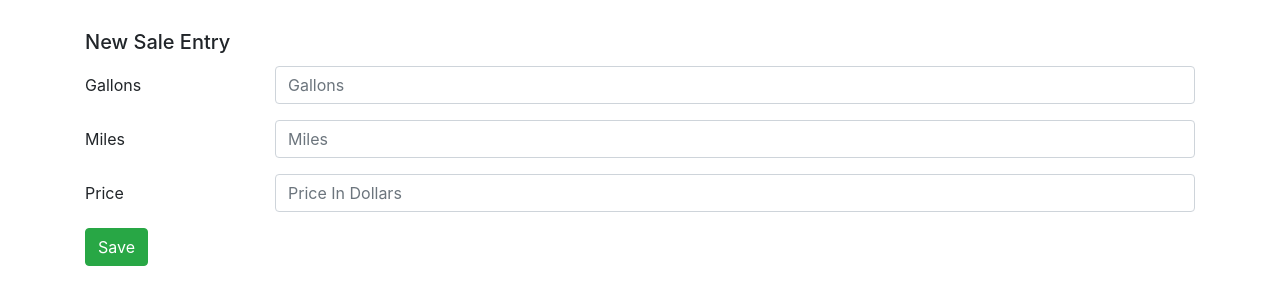
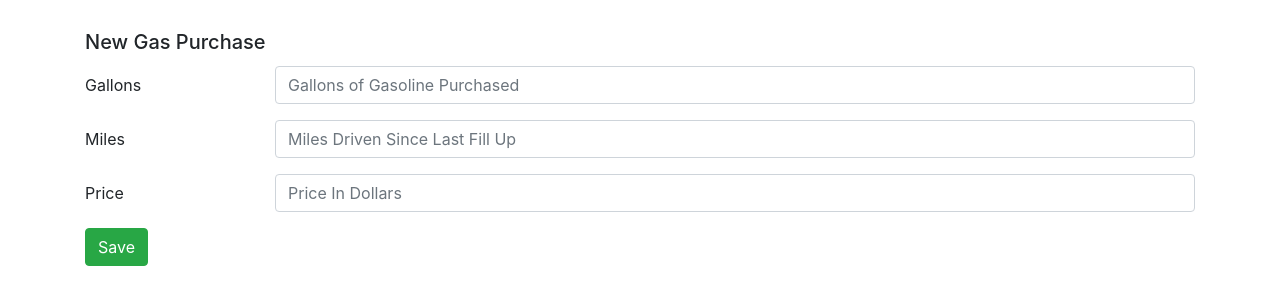
Before and after one commit to ajd33/IS601Fall2020FinalTeamProject, a Flask app: page /mileage/new in a window 1280 px wide. Shown: the part 56-361 px from the top of the page. Run offline with Flask 2, Linux system fonts and the light colour scheme; some libraries are stand-ins or nearby versions.

Commit message:
bugfix: minor verbage changes

```diff
--- a/app/templates/new.html
+++ b/app/templates/new.html
@@ -1,21 +1,21 @@
 {% extends "base.html" %}
 {% block content %}
 
-<h5 class="card-title" style="margin-top: 30px">New Sale Entry</h5>
+<h5 class="card-title" style="margin-top: 30px">New Gas Purchase</h5>
 
 <form action="/mileage/new" method="post">
 
   <div class="form-group row">
     <label for="Gallons" class="col-sm-2 col-form-label">Gallons</label>
     <div class="col-sm-10">
-      <input type="text" class="form-control" id="Gallons" name="Gallons" placeholder="Gallons">
+      <input type="text" class="form-control" id="Gallons" name="Gallons" placeholder="Gallons of Gasoline Purchased">
     </div>
   </div>
 
   <div class="form-group row">
     <label for="Mileage" class="col-sm-2 col-form-label">Miles</label>
     <div class="col-sm-10">
-      <input type="text" class="form-control" id="Miles" name="Miles" placeholder="Miles">
+      <input type="text" class="form-control" id="Miles" name="Miles" placeholder="Miles Driven Since Last Fill Up">
     </div>
   </div>
 
```
